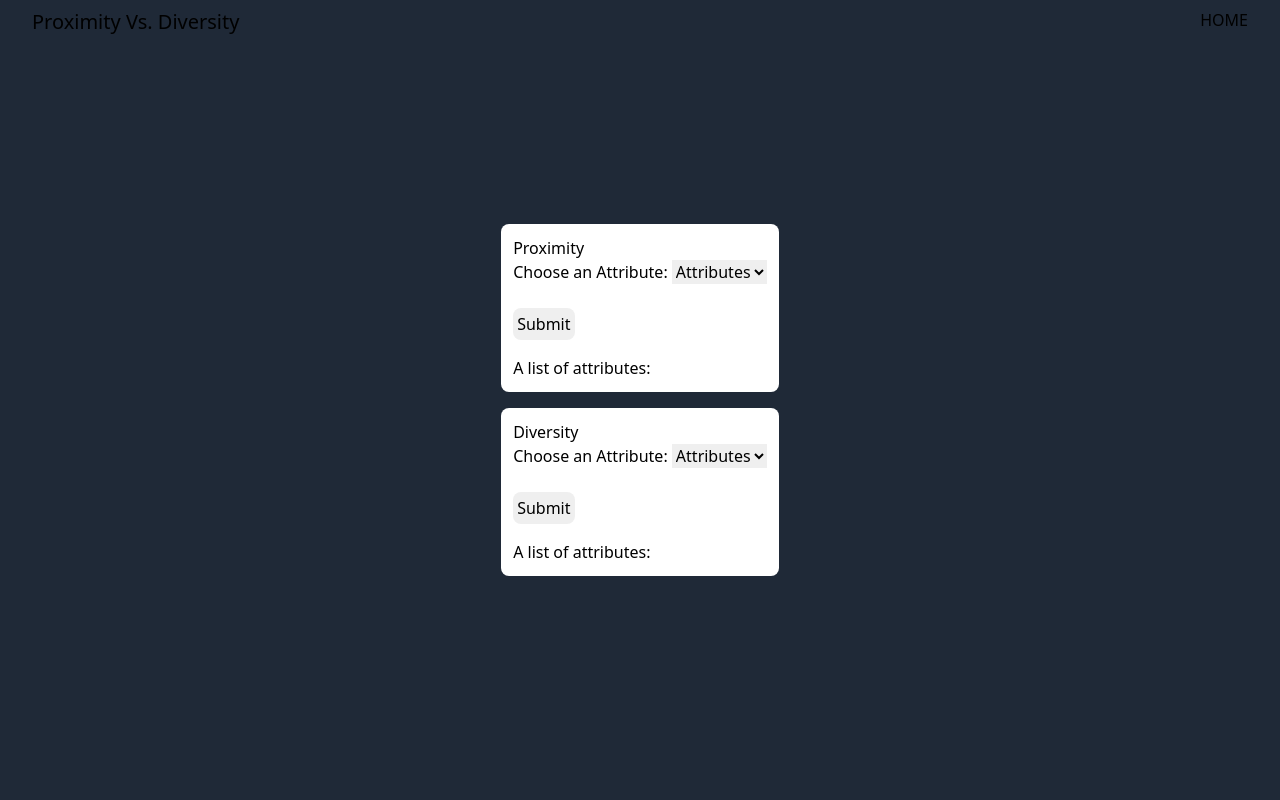
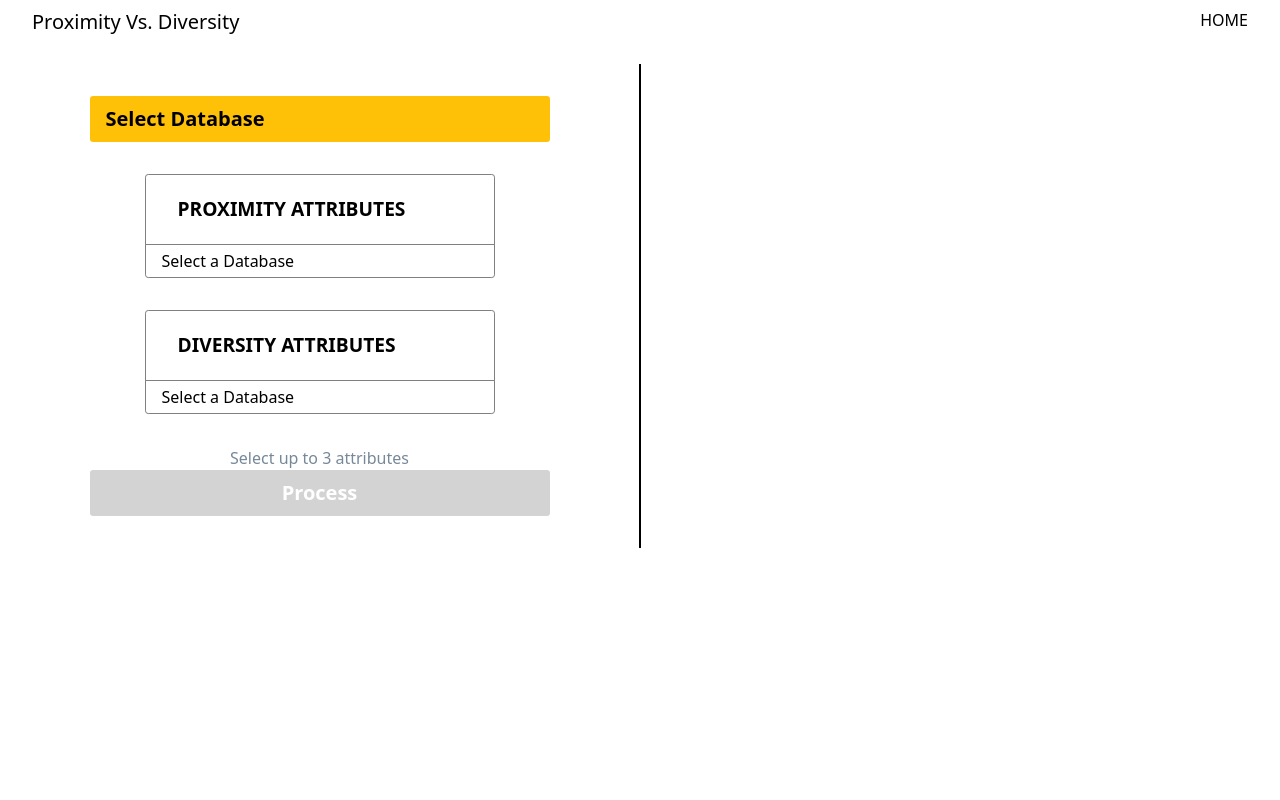
Before and after one commit to sdmay21-31/ProximityVsDiversity, a Django app: page / in a window 1280 px wide. Run offline with Django 3.2, Linux system fonts and the light colour scheme; data that the repository does not hold is empty; some libraries are stand-ins or nearby versions.

Commit message:
Almost finished data input. TODO: write fetches; create summary; render chart.

```diff
--- /dev/null
+++ b/app/static/style.css
@@ -0,0 +1,237 @@
+nav {
+    background: white;
+}
+
+.columns {
+    display: flex;
+    flex-direction: row;
+    justify-content: space-between;
+    margin: 4rem 2rem 2rem 2rem;
+}
+
+.data-input {
+    position: relative;
+    flex: 5;
+    display: flex;
+    flex-direction: column;
+    min-width: 500px;
+    /* max-width: 800px; */
+    max-height: 50%;
+    padding-right: 2em;
+    border-right: 2px solid black;
+}
+.dropdown-container {
+    position: relative;
+    width: 80%;
+    margin-left: auto;
+    margin-right: auto;
+}
+.dropdown-button {
+    position: relative;
+    width: 100%;
+    margin-top: 2rem;
+    padding: 0.5rem 1rem;
+    border-radius: 0.2rem;
+    background-color: #ffc107;
+    font-size: 1.25rem;
+    text-align: start;
+}
+.dropdown-button-icon {
+    position: absolute;
+    float: inline-end;
+    top: 50%;
+    right: 1rem;
+    transform: translateY(-50%);
+}
+.dropdown-button:focus {
+    outline: 0;
+    box-shadow: 0 0 0 0.2rem rgb(255 193 7 / 50%);
+}
+.dropdown-button:hover {
+    background-color: #d39e00;
+}
+/* .dropdown-options {
+    display: none;
+    width: 100%;
+    margin-top: 2px;
+    border: 1px solid grey;
+    border-radius: .2rem;
+    transition: all 0.25s ease;
+} */
+.dropdown-options {
+    position: absolute;
+    transform: translateY(0.2rem);
+    z-index: 100;
+    display: none;
+    width: 100%;
+    background-color: white;
+    border: 1px solid grey;
+    border-radius: .2rem;
+    transition: all 0.25s ease;
+}
+.dropdown-options.show {
+    display: block;
+}
+.dropdown-option {
+    width: 100%;
+    padding: 0.25rem 1rem;
+    cursor: pointer;
+}
+.dropdown-option:hover {
+    background-color: lightgrey;
+}
+.dropdown-option:first-child {
+	border-top-left-radius: 0.2rem;
+	border-top-right-radius: 0.2rem;
+}
+.dropdown-option:last-child {
+	margin-bottom: 0;
+	border-bottom-left-radius: 0.2rem;
+	border-bottom-right-radius: 0.2rem;
+}
+.dropdown-option.selected {
+    background-color: #007bff;
+    color: white;
+}
+.data-cards {
+    display: flex;
+    flex-direction: row;
+    flex-wrap: wrap;
+    justify-content: space-between;
+}
+.card {
+    position: relative;
+    width: 350px;
+    margin: 2rem auto 0 auto;
+    border-radius: .2rem;
+}
+.card-header {
+    width: 100%;
+    margin-bottom: -1px;
+    border: 1px solid grey;
+    border-top-left-radius: .2rem;
+    border-top-right-radius: .2rem;
+}
+.card-header:last-child {
+    border-bottom-left-radius: .2rem;
+    border-bottom-right-radius: .2rem;
+}
+.card-title {
+    position: relative;
+    font-size: 1.2rem;
+    float: start;
+    padding: 1rem 1rem;
+}
+
+.list-group {
+    position: relative;
+    width: 100%;
+    height: 100%;
+    margin: 0;
+    padding: 0;
+}
+.list-item {
+    display: flex;
+    flex-direction: row;
+    align-items: center;
+    width: 100%;
+    padding: 0.25rem 1rem;
+    margin-bottom: -1px;
+    border: 1px solid grey;
+}
+.list-item:first-child {
+	border-top-left-radius: 0.2rem;
+	border-top-right-radius: 0.2rem;
+}
+.list-item:last-child {
+	margin-bottom: 0;
+	border-bottom-left-radius: 0.2rem;
+	border-bottom-right-radius: 0.2rem;
+}
+
+.list-item-cbattr {
+    height: 100%;
+    display: flex;
+    flex: 8;
+}
+.list-item-cbattr-label {
+    height: 100%;
+    display: flex;
+    flex: 1;
+    align-items: center;
+    word-wrap: break-word;
+    overflow-wrap: break-word;
+}
+.list-item-cb {
+    margin-right: 1em;
+    width: 1em;
+    height: 1em;
+    border-radius: 0.2rem;
+}
+.list-item-cb:focus {
+    outline: none;
+    box-shadow: 0 0 0 0.2rem lightskyblue;
+}
+.list-item-weight {
+    display: flex;
+    flex: 2;
+    width: 4em;
+    height: 100%;
+    padding: 0.25rem 0.5rem;
+    line-height: 1.5;
+    border-bottom: 1px solid lightslategrey;
+    border-radius: 0.2rem;
+    background-clip: padding-box;
+    text-align: end;
+}
+.list-item-weight[disabled=true] {
+    background-color: lightgrey;
+    color: grey;
+}
+.list-item-warning {
+    display: none;
+    color: red;
+    margin-left: .5rem;
+}
+.list-item-warning.show {
+    display: block;
+}
+
+.process-button-container {
+    position: relative;
+    width: 80%;
+    margin: 2rem auto;
+    text-align: center;
+    color: lightslategrey;
+}
+.process-warning {
+    display: none;
+    color: red;
+}
+.process-warning.show {
+    display: block;
+}
+.process-button {
+    position: relative;
+    width: 100%;
+    padding: 0.5rem 1rem;
+    border-radius: 0.2rem;
+    background-color: #28a745;
+    font-size: 1.25rem;
+    color: white;
+}
+.process-button:focus {
+    outline: 0;
+    box-shadow: 0 0 0 0.2rem rgb(40 167 69 / 50%);
+}
+.process-button:not(:disabled):hover {
+    background-color: #1e7e34;
+}
+.process-button:disabled {
+    background-color: lightgrey;
+}
+
+.summary {
+    flex: 5;
+    padding-left: 2em;
+}
--- a/app/templates/base.html
+++ b/app/templates/base.html
@@ -5,7 +5,8 @@
     <link href='//fonts.googleapis.com/css?family=Lobster&subset=latin,latin-ext' rel='stylesheet' type='text/css'>
     <link href="https://unpkg.com/tailwindcss@^1.0/dist/tailwind.min.css" rel="stylesheet">
     {% load static %}
-    <!-- <link rel="stylesheet" type="text/css" href="{% static 'style.css' %}"> -->
+    <link rel="stylesheet" type="text/css" href="{% static 'style.css' %}">
+    <script src="{% static 'fontawesome_free/js/all.min.js' %}"></script>
 </head>
 
 <body>
@@ -19,6 +20,8 @@
         {% block content %}
         {% endblock %}
     </div>
+    {% block scripts %}
+    {% endblock %}
 </body>
 
 </html>
--- a/app/templates/index.html
+++ b/app/templates/index.html
@@ -1,118 +1,222 @@
 {% extends 'base.html' %}
+
 {% block title %}Proximity Vs. Diversity{% endblock %}
+
 {% block content %}
+<div class="columns">
+	<div class="data-input">
+		<div class="dropdown-container">
+			<button class="dropdown-button" onclick="toggleDropdown()">
+				<strong>Select Database</strong>
+				<i class="fas fa-chevron-down dropdown-button-icon"></i>
+			</button>
+			<div class="dropdown-options" id="database-options">
+				<p id="option0" class="dropdown-option" onclick="handleDropdownSelection(this)">DB Option 0</p>
+				<p id="option1" class="dropdown-option" onclick="handleDropdownSelection(this)">DB Option 1</p>
+				<p id="option2" class="dropdown-option" onclick="handleDropdownSelection(this)">DB Option 2</p>
+			</div>
+		</div>
+		<div class="data-cards" id="data-cards">
+			<div class="card" id="card-prox">
+				<div class="list-item card-header">
+					<p class="card-title"><strong>PROXIMITY ATTRIBUTES</strong></p>
+				</div>
+				<div class="list-item attr-item">Select a Database</div>
+				<!-- <div class="list-group"></div> -->
+			</div>
+			<div class="card" id="card-div">
+				<div class="list-item card-header">
+					<p class="card-title"><strong>DIVERSITY ATTRIBUTES</strong></p>
+				</div>
+				<div class="list-item attr-item">Select a Database</div>
+				<!-- <div class="list-group"></div> -->
+			</div>
+		</div>
+		<div class="process-button-container">
+			<div class="process-warning" style="color: red">
+				<i class="fas fa-exclamation-triangle"></i>
+				<span>At least 1 attribute must be selected</span>
+			</div>
+			<p>Select up to 3 attributes</p>
+			<button class="process-button" onclick="process()" disabled><strong>Process</strong></button>
+		</div>
+	</div>
+	<div class="summary"></div>
+</div>
+{% endblock %}
+
+{% block scripts %}
 <script>
-function promptProxWeight(value){
-	var weight = prompt("Please enter a weight for this attribute(0-1)","0.8");
-	if(weight === null){
-		return;
+	let proxIdsSelected = new Set();
+	let divIdsSelected = new Set();
+	let selectedDatabaseId = null;
+	const CHECKBOX = "cb"; const TEXTAREA = "ta";
+	let attrList = ["mass", "luminosity", "hydrogen", "radius"];
+	window.proxIdsSelected = proxIdsSelected;
+	window.divIdsSelected = divIdsSelected;
+	window.selectedDatabaseId = selectedDatabaseId;
+	function handleAttrClick(forProx) {
+		let arr = forProx ? proxIdsSelected : divIdsSelected;
+		return function(label) {
+			let taId = label.id.split("_");
+			taId[0] = "ta";
+			const taIdInd = parseInt(taId[2])
+			const textarea = document.querySelector(`#${taId.join("_")}`);
+			if (arr.has(taIdInd)) {
+				if (proxIdsSelected.size + divIdsSelected.size === 3) {
+					document.querySelectorAll(`.attr-item .list-item-cb:disabled:not([id$='_${taIdInd}'])`).forEach(function(e) {
+						const eIdInd = parseInt(e.id.split("_")[2]);
+						if (!proxIdsSelected.has(eIdInd) && !divIdsSelected.has(eIdInd)) {
+							e.removeAttribute("disabled");
+						}
+					});
+					document.querySelector(`.attr-item .list-item-cb:disabled[id$='_${taIdInd}']`).removeAttribute("disabled");
+				}
+				arr.delete(taIdInd);
+				textarea.setAttribute("disabled", "true");
+			} else {
+				if (proxIdsSelected.size + divIdsSelected.size >= 3) {
+					console.error("Why is handleAttrClick called when proxIdsSelected.size + divIdsSelected.size >= 3?");
+					return 0;
+				}
+				arr.add(taIdInd);
+				textarea.removeAttribute("disabled");
+				// don't need [id^='cb_'] because all checkbox ids start with that
+				document.querySelectorAll(`.attr-item .list-item-cb[id$='_${taIdInd}']:not(:checked)`).forEach(function(e) {
+					e.setAttribute("disabled", true);
+				});
+				if (proxIdsSelected.size + divIdsSelected.size === 3) {
+					document.querySelectorAll(".attr-item .list-item-cb:not(:checked)").forEach(function(e) {
+						e.setAttribute("disabled", true);
+					});
+				}
+			}
+			return 1;
+		}
 	}
-	/*something like this to remove each attribute when they are selected Or we can check the list of attributes for the selected attribute and return an error message.
-	var optionToRemove = getElementById("Attribute");
-	optionToRemove.remove(1);
-	*/// We also need some type of 0-1 check for the weight but that is pretty easy to implement at any time
-	var ul = document.getElementById("proxList");
-	var li = document.createElement("li");
-	var btn = document.createElement("BUTTON");
-	btn.innerHTML = "X";
-	btn.className = "bg-red-500 rounded-lg p-1";
-	btn.onclick = function(){ul.removeChild(li);}
-	var txt = document.createTextNode("Attribute: " + value.value + " W: " + weight);
-	li.appendChild(txt);
-	li.appendChild(btn);
-	ul.appendChild(li);
-}
-
-function promptDivWeight(value){
-	var weight = prompt("Please enter a weight for this attribute(0-1)","0.8");
-	if(weight === null){
-		return;
+	function toggleDropdown() {
+		document.querySelector(".dropdown-options").classList.toggle("show");
 	}
-	/*something like this to remove each attribute when they are selected Or we can check the list of attributes for the selected attribute and return an error message.
-	var optionToRemove = getElementById("Attribute");
-	optionToRemove.remove(1);
-	*/// We also need some type of 0-1 check for the weight but that is pretty easy to implement at any time
-	var ul = document.getElementById("divList");
-	var li = document.createElement("li");
-	var btn = document.createElement("BUTTON");
-	btn.innerHTML = "X";
-	btn.className = "bg-red-500 rounded-lg p-1";
-	btn.onclick = function(){ul.removeChild(li);}
-	var txt = document.createTextNode("Attribute: " + value.value + " W: " + weight);
-	li.appendChild(txt);
-	li.appendChild(btn);
-	ul.appendChild(li);
-}
+	function handleDropdownSelection(p) {
+		if (selectedDatabaseId) {
+			document.querySelector(`#${selectedDatabaseId}`).classList.remove("selected");
+		}
+		selectedDatabaseId = p.id;
+		p.classList.add("selected");
+		document.querySelector(".dropdown-button>strong").innerText = `DB: ${p.innerText}`;
+		document.querySelector(".dropdown-options").classList.remove("show");
+		document.querySelector(".process-button").removeAttribute("disabled");
+		fetchAndDisplayCardsAttrs();
+	}
+	function fetchAndDisplayCardsAttrs() {
+		// TODO: fetch attributes
+		// fetch.then(
+		// attrList = arr;
+		document.querySelectorAll(".card .attr-item").forEach(e => e.parentNode.removeChild(e));
+		document.querySelector("#card-prox").innerHTML += genListGroup(attrList, true);
+		document.querySelector("#card-div").innerHTML += genListGroup(attrList, false);
+		// document.querySelector("#card-prox .list-group").innerHTML += genListGroup(attrList, true);
+		// document.querySelector("#card-div .list-group").innerHTML += genListGroup(attrList, false);
+		// );
+	}
+	function genListGroup(attrArr, isProxAttr) {
+		return attrArr.map((attr, ind) => {
+			return genListItem(ind, isProxAttr, attr);
+		}).join("");
+	}
+	function genListItem(id, isProx, attr) {
+		// Checks
+		if (typeof(id) !== "number" || id % 1 !== 0) { console.error("id should be whole number"); return null; }
+		if (typeof(isProx) !== "boolean") { console.error("isProx should be of boolean type"); return null; }
+		if (!attr) { console.error("attr is required"); return null; }
+		const title = isProx ? "Proximity Attributes" : "Diversity Attributes";
+		const type = isProx ? "prox" : "div";
+		const rowId = `row_${type}_${id}`;
+		const attrProperCase = `${attr.split(" ").filter(v=>v.length).map(v=>`${v[0].toUpperCase()}${v.substr(1)}`).join(" ")}`;
+		// might not need checkboxId
+		const checkboxId = `cb_${type}_${id}`;
+		const textAreaId = `ta_${type}_${id}`;
+		const warningId = `w_${type}_${id}`;
+		// Return string of element
+		return (`
+			<div id="${rowId}" class="list-item attr-item">
+				<!-- checkbox & attribute -->
+				<div class="list-item-cbattr">
+					<label class="list-item-cbattr-label">
+						<input id="${checkboxId}" class="list-item-cb" type="checkbox" onclick="handleAttrClick(${isProx})(this)">
+						<span><strong style="font-size:1rem;">${attrProperCase}</strong></span>
+					</label>
+				</div>
+				<!-- input -->
+				<input
+					id="${textAreaId}" class="list-item-weight" type="text" placeholder="Weight" disabled=true
+					onkeypress="return (event.charCode == 8 || event.charCode == 0 || event.charCode == 13) ? null : event.charCode >= 48 && event.charCode <= 57"
+				/>
+				<!-- warning svg -->
+				<i id="${warningId}" class="fas fa-exclamation-triangle list-item-warning"></i>
+			</div>
+		`);
+	}
+	function process() {
+		if (proxIdsSelected.size + divIdsSelected.size === 0) {
+			document.querySelector(".process-warning").classList.add("show");
+		} else if (document.querySelector(".process-warning").classList.contains("show")) {
+			document.querySelector(".process-warning").classList.remove("show");
+		}
+		const proxIdsAndWeights = [...proxIdsSelected].map(e => [e, parseInt(document.querySelector(`#row_prox_${e} .list-item-weight`).value)]);
+		const divIdsAndWeights = [...divIdsSelected].map(e => [e, parseInt(document.querySelector(`#row_div_${e} .list-item-weight`).value)]);
+		const proxNaN = proxIdsAndWeights.filter(function(pair) { return isNaN(pair[1]); });
+		const divNaN = divIdsAndWeights.filter(function(pair) { return isNaN(pair[1]); });
+		document.querySelectorAll(".attr-item .list-item-warning").forEach(function(e) { e.classList.remove("show"); });
+		if (proxNaN.length + divNaN.length !== 0) {
+			proxNaN.forEach(function(pair) {
+				document.querySelector(`#row_prox_${pair[0]} .list-item-warning`).classList.add("show");
+			});
+			divNaN.forEach(function(pair) {
+				document.querySelector(`#row_div_${pair[0]} .list-item-warning`).classList.add("show");
+			});
+		} else {
+			const proxWeights = proxIdsAndWeights.map(function(pair) { let p = [...pair]; p[0] = attrList[p[0]]; return p; });
+			const divWeights = divIdsAndWeights.map(function(pair) { let p = [...pair]; p[0] = attrList[p[0]]; return p; });
+			console.log(proxWeights, divWeights);
+		}
+	}
+	function exit(status) {
+		// https://stackoverflow.com/a/550583
+    // http://kevin.vanzonneveld.net
+    // +   original by: Brett Zamir (http://brettz9.blogspot.com)
+    // +      input by: Paul
+    // +   bugfixed by: Hyam Singer (http://www.impact-computing.com/)
+    // +   improved by: Philip Peterson
+    // +   bugfixed by: Brett Zamir (http://brettz9.blogspot.com)
+    // %        note 1: Should be considered expirimental. Please comment on this function.
+    // *     example 1: exit();
+    // *     returns 1: null
+    var i;
+    if (typeof status === 'string') {
+			alert(status);
+    }
+    window.addEventListener('error', function (e) {e.preventDefault();e.stopPropagation();}, false);
+    var handlers = [
+			'copy', 'cut', 'paste',
+			'beforeunload', 'blur', 'change', 'click', 'contextmenu', 'dblclick', 'focus',
+			'keydown', 'keypress', 'keyup', 'mousedown', 'mousemove', 'mouseout', 'mouseover', 'mouseup', 'resize', 'scroll',
+			'DOMNodeInserted', 'DOMNodeRemoved', 'DOMNodeRemovedFromDocument', 'DOMNodeInsertedIntoDocument', 'DOMAttrModified',
+			'DOMCharacterDataModified', 'DOMElementNameChanged', 'DOMAttributeNameChanged', 'DOMActivate', 'DOMFocusIn', 'DOMFocusOut',
+			'online', 'offline', 'textInput',
+			'abort', 'close', 'dragdrop', 'load', 'paint', 'reset', 'select', 'submit', 'unload'
+    ];
+    function stopPropagation (e) {
+			e.stopPropagation();
+			// e.preventDefault(); // Stop for the form controls, etc., too?
+    }
+    for (i = 0; i < handlers.length; i ++) {
+			window.addEventListener(handlers[i], function (e) {stopPropagation(e);}, true);
+    }
+    if (window.stop) {
+			window.stop();
+    }
+    throw '';
+	}
 </script>
-
-<div class="flex flex-col justify-center items-center min-h-screen bg-gray-800">
-  <div class="bg-white rounded-lg p-3">
-    <div>
-      Proximity
-      <form onsubmit="promptProxWeight(Attribute);return false">
-      <label for="Attribute">Choose an Attribute:</label>
-        <select name="Attribute" id="Attribute">
-          <option value="" selected disabled hidden>Attributes</option>
-          <option value="kstar">kstar</option>
-          <option value="mass0">mass0</option>
-          <option value="mass">mass</option>
-          <option value="lumin">lumin</option>
-					<option value="rad">rad</option>
-					<option value="teff">teff</option>
-					<option value="massc">massC</option>
-					<option value="radc">radC</option>
-					<option value="menv">menv</option>
-					<option value="renv">renv</option>
-					<option value="epoch">epoch</option>
-					<option value="ospin">ospin</option>
-					<option value="deltam">deltam</option>
-					<option value="rrol">rrol</option>
-        </select>
-        <br><br>
-        <input type="submit" value="Submit" class="rounded-lg p-1">
-      </form>
-    </div>
-  <div class="list">
-    <h2>A list of attributes:</h2>
-    <ul id = "proxList">
-    </ul>
-  </div>
-  </div>
-
-	<div class="p-2"></div>
-
-	<div class="bg-white rounded-lg p-3">
-    <div>
-      Diversity
-      <form onsubmit="promptDivWeight(Attribute);return false">
-      <label for="Attribute">Choose an Attribute:</label>
-        <select name="Attribute" id="Attribute">
-          <option value="" selected disabled hidden>Attributes</option>
-					<option value="kstar">kstar</option>
-          <option value="mass0">mass0</option>
-          <option value="mass">mass</option>
-          <option value="lumin">lumin</option>
-					<option value="rad">rad</option>
-					<option value="teff">teff</option>
-					<option value="massc">massC</option>
-					<option value="radc">radC</option>
-					<option value="menv">menv</option>
-					<option value="renv">renv</option>
-					<option value="epoch">epoch</option>
-					<option value="ospin">ospin</option>
-					<option value="deltam">deltam</option>
-					<option value="rrol">rrol</option>
-        </select>
-        <br><br>
-        <input type="submit" value="Submit" class="rounded-lg p-1">
-      </form>
-    </div>
-  <div class="list">
-    <h2>A list of attributes:</h2>
-    <ul id = "divList">
-    </ul>
-  </div>
-  </div>
-</div>
-
 {% endblock %}
```
Also changed, not shown: config/settings.py (+7 -2 lines), requirements.txt (+15 -0 lines), 1 other file.
